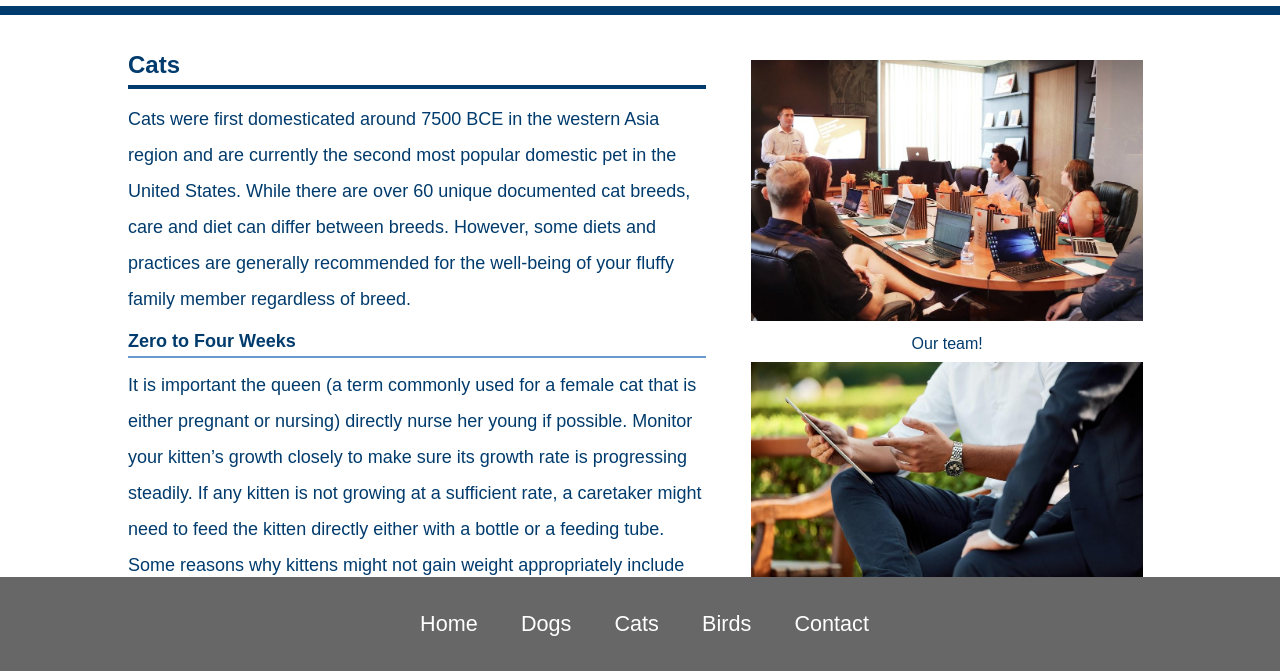
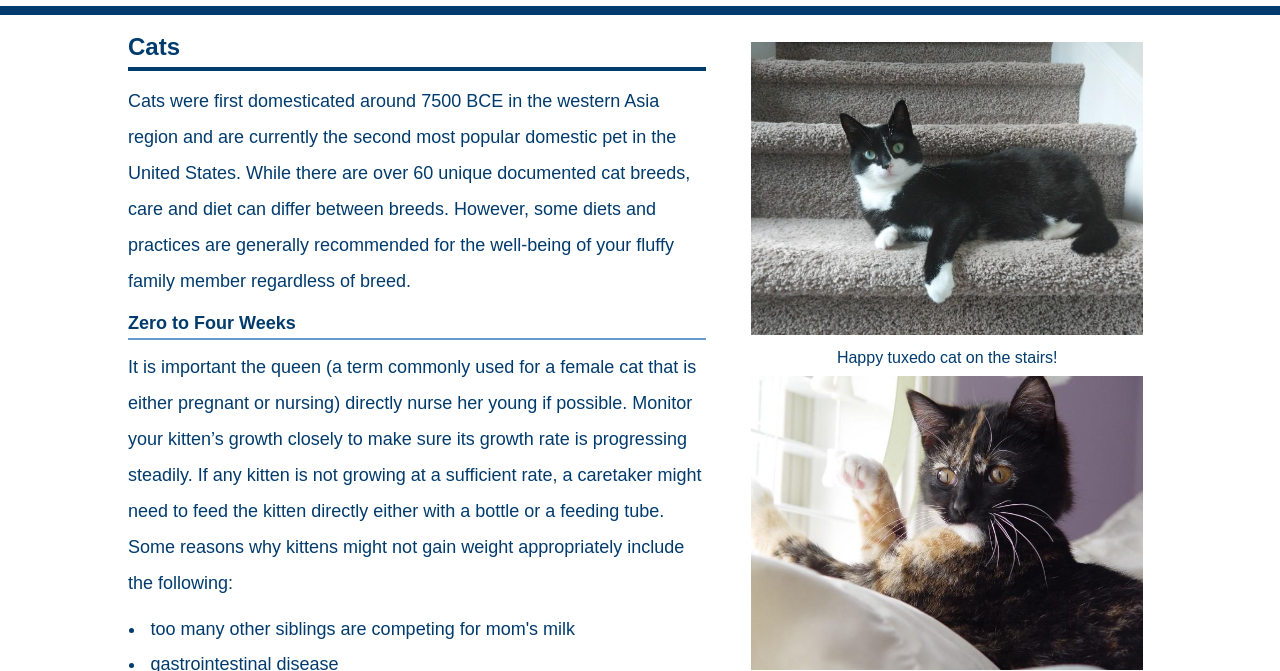
Before and after one commit to cricklette/pet-prototype-website, a plain HTML site: page cats.html in a window 1280 px wide. Shown: the part 129-800 px from the top of the page. Drawn offline with Linux system fonts and the light colour scheme; a script that the page names is missing.

Commit message:
added images and fixed display

```diff
--- a/cats.html
+++ b/cats.html
@@ -51,10 +51,10 @@
             <p>Much like many living organisms, the body begins to deteriorate and experience a lot of changes. Cats at this age should eat less fats and calories and more quality proteins. This means when you are purchasing packaged foods for your cat, look for food that states a particular protein (such as "salmon") and not just a category (such as fish). This usually means they are byproducts, or combinations, of lesser quality proteins.</p>
         </div>
         <div class="images">
-            <img src="./images/image2.jpg" alt="Our Team">
-            <p>Our team!</p>
-            <img src="./images/image5.jpg" alt="How We Help">
-            <p>Always here to serve!</p>
+            <img src="./images/image8.jpg" alt="Cat1">
+            <p>Happy tuxedo cat on the stairs!</p>
+            <img src="./images/image9.jpg" alt="Cat2">
+            <p>Beautiful calico cat!</p>
         </div>
     </main>
 
--- a/styles.css
+++ b/styles.css
@@ -15,12 +15,16 @@
 }
 header{
     height: 8em;
+    top: 0;
+    z-index: 1000;
     display: flex;
     justify-content: space-between;
     background-color: white;
     color: var(--midnight-blue);
     border-bottom: var(--midnight-blue) .5em solid;
     padding: .5em;
+    position: fixed;
+    width: 100%;
 }
 .logos{
     height: 100%;
@@ -126,7 +130,6 @@ footer {
     justify-content: space-around;
     align-items: center;
     height: 5.25em;
-    position: fixed;
     bottom: 0;
     width: 100%;
     padding-left: .5em;
@@ -151,13 +154,14 @@ footer {
 }
 
 main {
+
     width: 80%;
     display: flex;
     justify-content: center;
-    padding-bottom: 6em;
-    padding-top: 2em;
+    padding-top: 9em;
     margin: auto;
     color: var(--midnight-blue);
+    flex: 1;
 }
 .intro, .content {
     width: 60%;
```
Also changed, not shown: birds.html (+4 -4 lines), dogs.html (+4 -4 lines).
